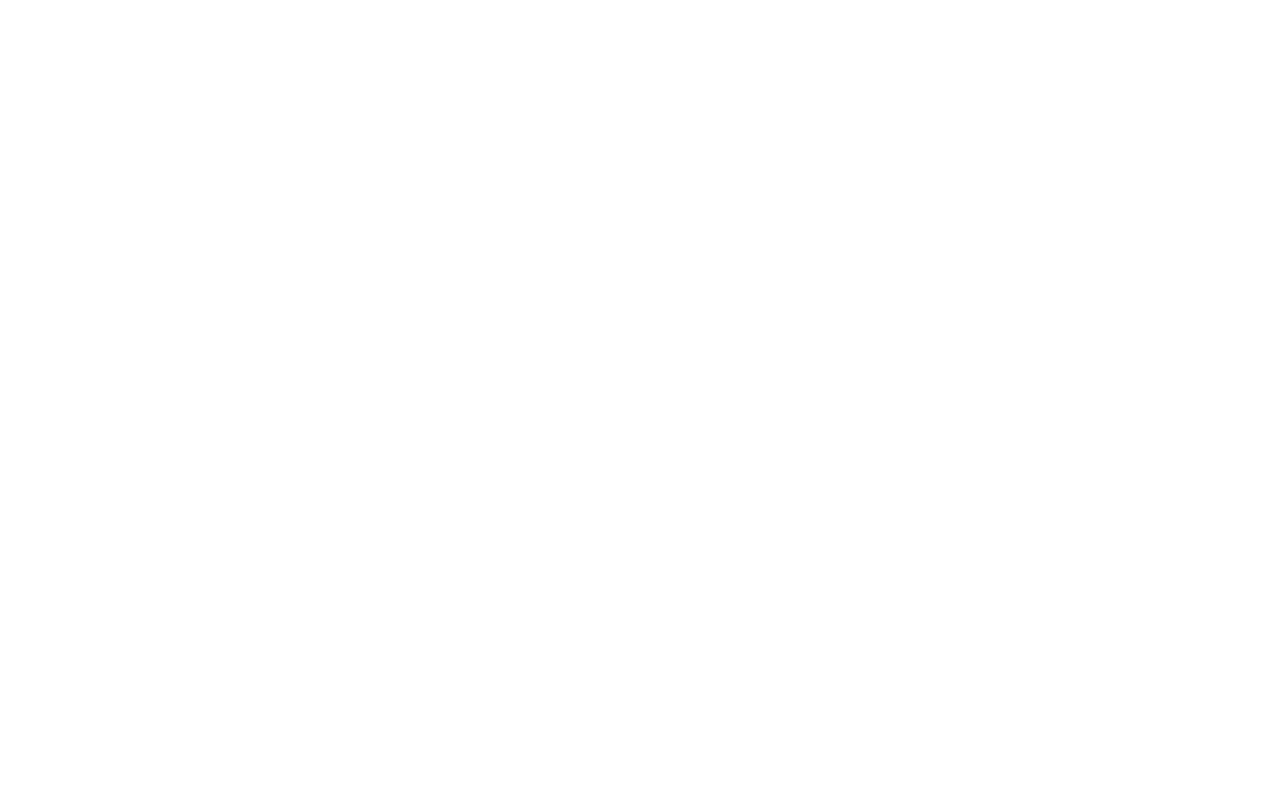
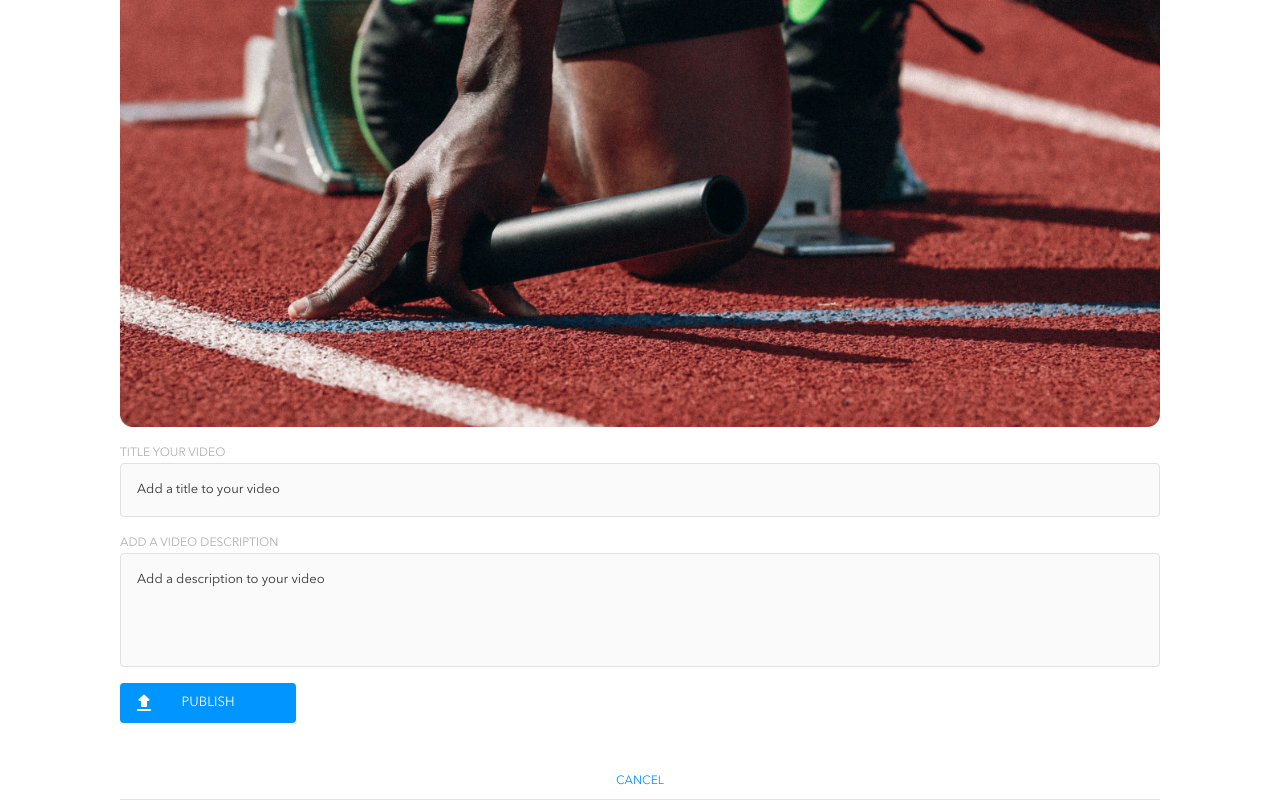
Before and after one commit to DBeaulne/daniel-beaulne-brainflix, a React (Create React App) app: page /UploadPage in a window 1280 px wide. Before the commit this address had no page. Shown: the part 359-1159 px from the top of the page. Before the commit the page ends 800 px from the top, so only its background shows below. Built offline with nearby package versions, Linux system fonts and the light colour scheme.

Commit message:
continue working on upload page

```diff
--- a/src/App.js
+++ b/src/App.js
@@ -5,14 +5,14 @@
 import NextVideos from "./components/NextVideos/NextVideos";
 import { BrowserRouter, Route, Routes } from "react-router-dom";
 import Homepage from "./pages/Homepage/Homepage";
-import Upload from "./pages/Upload/Upload";
+import UploadPage from "./pages/UploadPage/UploadPage";
 
 function App() {
 	return (
 		<BrowserRouter>
 			<Routes>
 				<Route index element={<Homepage />} />
-				<Route path="upload" element={<Upload />} />
+				<Route path="uploadpage" element={<UploadPage />} />
 			</Routes>
 		</BrowserRouter>
 	);
--- a/src/App.scss
+++ b/src/App.scss
@@ -26,6 +26,9 @@
 	@include global.mobile-subheader;
 	font-weight: 600;
 }
+textarea {
+	resize: none;
+}
 
 .mainVideo-container {
 	display: flex;
--- a/src/components/Button/Button.js
+++ b/src/components/Button/Button.js
@@ -1,17 +1,21 @@
 /** Button component */
 import "./Button.scss";
 import React from "react";
-import { Link } from "react-router-dom";
+import { useNavigate } from "react-router-dom";
 
-function Button(props) {
+function Button({ text, icon, url }) {
+	const navigate = useNavigate();
+	function handleClick({ props }) {
+		console.log(url);
+		navigate(url);
+	}
+
 	return (
 		<>
 			<div className="button">
-				<Link to="/Upload">
-					<button className="button__btn" type="button" style={{ backgroundImage: `url(${props.icon})` }}>
-						{props.text}
-					</button>
-				</Link>
+				<button className="button__btn" type="button" onClick={handleClick} style={{ backgroundImage: `url(${icon})` }}>
+					{text}
+				</button>
 			</div>
 		</>
 	);
--- a/src/components/CommentForm/CommentForm.scss
+++ b/src/components/CommentForm/CommentForm.scss
@@ -44,6 +44,7 @@
 		display: flex;
 		flex-direction: column;
 		width: 100%;
+		padding-left: 1rem;
 
 		@include mixin.tablet {
 			flex-direction: row;
@@ -97,13 +98,3 @@
 		width: 15rem;
 	}
 }
-
-textarea {
-	resize: none;
-
-	&::placeholder {
-		text-indent: 1rem;
-		vertical-align: center;
-		padding-top: 0.7rem;
-	}
-}
--- a/src/components/Header/Header.js
+++ b/src/components/Header/Header.js
@@ -17,7 +17,7 @@
 				<Avatar image={avatarImg} id="searchBar-avatar" />
 			</div>
 			<div className="header__button-container">
-				<Button text="upload" icon={buttonIcon} />
+				<Button text="upload" icon={buttonIcon} url="UploadPage" />
 				<Avatar image={avatarImg} id="button-avatar" />
 			</div>
 		</div>
--- a/src/components/SearchBar/SearchBar.scss
+++ b/src/components/SearchBar/SearchBar.scss
@@ -24,7 +24,6 @@
 		border: 1px solid global.$Mercury;
 		border-radius: 4px;
 		@include global.mobile-body-copy;
-		color: global.$Silver;
 		background-image: url("../../assets/Icons/search.svg");
 		background-position: 0.75rem center;
 		background-repeat: no-repeat;
@@ -36,5 +35,13 @@
 			width: 100%;
 			margin-right: unset;
 		}
+
+		&::placeholder {
+			color: global.$BrainFlix-Black;
+		}
+
+		&:focus-visible {
+			outline-color: global.$BrainFlix-Blue;
+		}
 	}
 }
--- /dev/null
+++ b/src/components/UploadForm/UploadForm.js
@@ -0,0 +1,64 @@
+import "./UploadForm.scss";
+import Thumbnail from "../../assets/Images/Upload-video-preview.jpg";
+import React from "react";
+import Button from "../../components/Button/Button";
+import buttonIcon from "../../assets/Icons/upload.svg";
+
+function UploadForm() {
+	// Function to handle the cancel click event
+	// a function that in the future will clear all of the upload form fields
+	function handleCancel(e) {
+		console.log(e);
+	}
+	return (
+		<>
+			<section className="upload-form">
+				<h2 className="upload-form__title">Upload Video</h2>
+				<div className="upload-form__container">
+					<form>
+						<div className="upload-form__img-container">
+							<label className="upload-form__label">video thumbnail</label>
+							<img className="upload-form__thumbnail" src={Thumbnail} alt="" />
+						</div>
+						<div className="upload-form__form-container">
+							<div className="upload-form__video-title">
+								<label className="upload-form__label" htmlFor="video-title" name="videoTitle">
+									title your video
+								</label>
+								<input
+									className="upload-form__input-field"
+									name="videoTitle"
+									id="video-title"
+									placeholder="Add a title to your video"
+								/>
+							</div>
+							<div className="upload-form__video-description">
+								<label className="upload-form__label" htmlFor="video-description" name="videoDesctiption">
+									add a video description
+								</label>
+								<textarea
+									className="upload-form__input-field"
+									name="videoDesctiption"
+									id="video-description"
+									rows="4"
+									placeholder="Add a description to your video"
+								/>
+							</div>
+						</div>
+					</form>
+					<div className="upload-form__btn-container">
+						<div className="upload-form__publish-btn">
+							<Button text="publish" icon={buttonIcon} url="/" />
+						</div>
+						<div className="upload-form__cancel">
+							<button className="upload-form__cancel-btn" type="button" onClick={handleCancel}>
+								Cancel
+							</button>
+						</div>
+					</div>
+				</div>
+			</section>
+		</>
+	);
+}
+export default UploadForm;
--- /dev/null
+++ b/src/components/UploadForm/UploadForm.scss
@@ -0,0 +1,132 @@
+/* Component Upload.scss */
+@use "../../styles//partials/global";
+@use "../../styles/partials/mixin";
+
+.upload-form {
+	display: flex;
+	flex-direction: column;
+	width: 100%;
+	height: 100%;
+	border-top: 1px solid global.$Mercury;
+	padding-top: 1rem;
+	padding-left: 1rem;
+	padding-right: 1rem;
+	padding-bottom: 1rem;
+
+	@include mixin.tablet {
+		padding-left: 2.25rem;
+		padding-right: 2.25rem;
+	}
+
+	@include mixin.desktop {
+		height: 50vh;
+		padding-left: 7.5rem;
+		padding-right: 7.5rem;
+	}
+
+	&__title {
+		@include global.mobile-page-header;
+		font-weight: 700;
+		padding-top: 1rem;
+		padding-bottom: 1rem;
+
+		@include mixin.tablet {
+			@include global.tablet-page-header;
+			padding-top: 2.25rem;
+			padding-bottom: 2.25rem;
+		}
+	}
+
+	&__container {
+		display: flex;
+		width: 100%;
+		flex-direction: column;
+
+		@include mixin.tablet {
+			border-top: 1px solid global.$Mercury;
+			border-bottom: 1px solid global.$Mercury;
+		}
+	}
+
+	&__thumbnail {
+		width: 100%;
+		height: 100%;
+		object-fit: contain;
+		max-width: 100%;
+		border-radius: 4px;
+		background-color: global.$Mercury;
+	}
+
+	&__form-container {
+		display: flex;
+		flex-direction: column;
+	}
+
+	&__input-field {
+		background-color: global.$Alabaster;
+		border: 1px solid global.$Mercury;
+		border-radius: 4px;
+		min-height: 2.25rem;
+		width: 100%;
+		min-width: 15rem;
+		padding: 1rem;
+		@include global.mobile-body-copy;
+
+		@include mixin.tablet {
+			min-height: 2.5rem;
+		}
+
+		&::placeholder {
+			color: global.$BrainFlix-Black;
+			text-align: left;
+		}
+
+		&:focus-visible {
+			outline-color: global.$BrainFlix-Blue;
+		}
+	}
+
+	&__img-container,
+	&__video-title,
+	&__video-description {
+		display: flex;
+		flex-direction: column;
+		padding-bottom: 1rem;
+	}
+
+	&__label {
+		@include global.tablet-label;
+		font-weight: 400;
+		text-transform: uppercase;
+		color: global.$Silver;
+	}
+
+	&__btn-container {
+		display: flex;
+		width: 100%;
+		flex-direction: column;
+	}
+
+	&__publish-btn {
+		display: flex;
+		width: 100%;
+	}
+
+	&__cancel {
+		display: flex;
+		width: 100%;
+		justify-content: center;
+		padding-top: 2.5rem;
+	}
+
+	&__cancel-btn {
+		background-color: unset;
+		border: none;
+		width: 100%;
+		height: 2.25rem;
+		text-transform: uppercase;
+		@include global.tablet-label;
+		font-weight: 400;
+		color: global.$BrainFlix-Blue;
+	}
+}
--- a/src/pages/Upload/Upload.js
+++ /dev/null
@@ -1,17 +0,0 @@
-import "./Upload.scss";
-import Header from "../../components/Header/Header";
-
-function Upload() {
-	return (
-		<>
-			<Header />
-			<section className="upload">
-				<h2 className="upload__title">Upload Video</h2>
-				<div className="upload__container">
-					<form></form>
-				</div>
-			</section>
-		</>
-	);
-}
-export default Upload;
--- a/src/pages/Upload/Upload.scss
+++ /dev/null
@@ -1,46 +0,0 @@
-/* logo.scss */
-@use "../../styles//partials/global";
-@use "../../styles/partials/mixin";
-
-.upload {
-	display: flex;
-	flex-direction: column;
-	width: 100%;
-	height: 100vh;
-	border-top: 1px solid global.$Mercury;
-	border: 1px solid blue;
-	padding-top: 1rem;
-	padding-left: 1rem;
-	padding-right: 1rem;
-	padding-bottom: 1rem;
-
-	@include mixin.tablet {
-		padding-left: 2.25rem;
-		padding-right: 2.25rem;
-	}
-
-	@include mixin.desktop {
-		height: 50vh;
-		padding-left: 7.5rem;
-		padding-right: 7.5rem;
-	}
-
-	&__title {
-		@include global.mobile-page-header;
-		font-weight: 700;
-		padding-top: 1rem;
-		padding-bottom: 1rem;
-
-		@include mixin.tablet {
-			@include global.tablet-page-header;
-			padding-top: 2.25rem;
-			padding-bottom: 2.25rem;
-		}
-	}
-
-	&__container {
-		@include mixin.tablet {
-			border-top: 1px solid global.$Mercury;
-		}
-	}
-}
--- /dev/null
+++ b/src/pages/UploadPage/UploadPage.js
@@ -0,0 +1,12 @@
+import Header from "../../components/Header/Header";
+import UploadForm from "../../components/UploadForm/UploadForm";
+
+function UploadPage() {
+	return (
+		<>
+			<Header />
+			<UploadForm />
+		</>
+	);
+}
+export default UploadPage;
```
